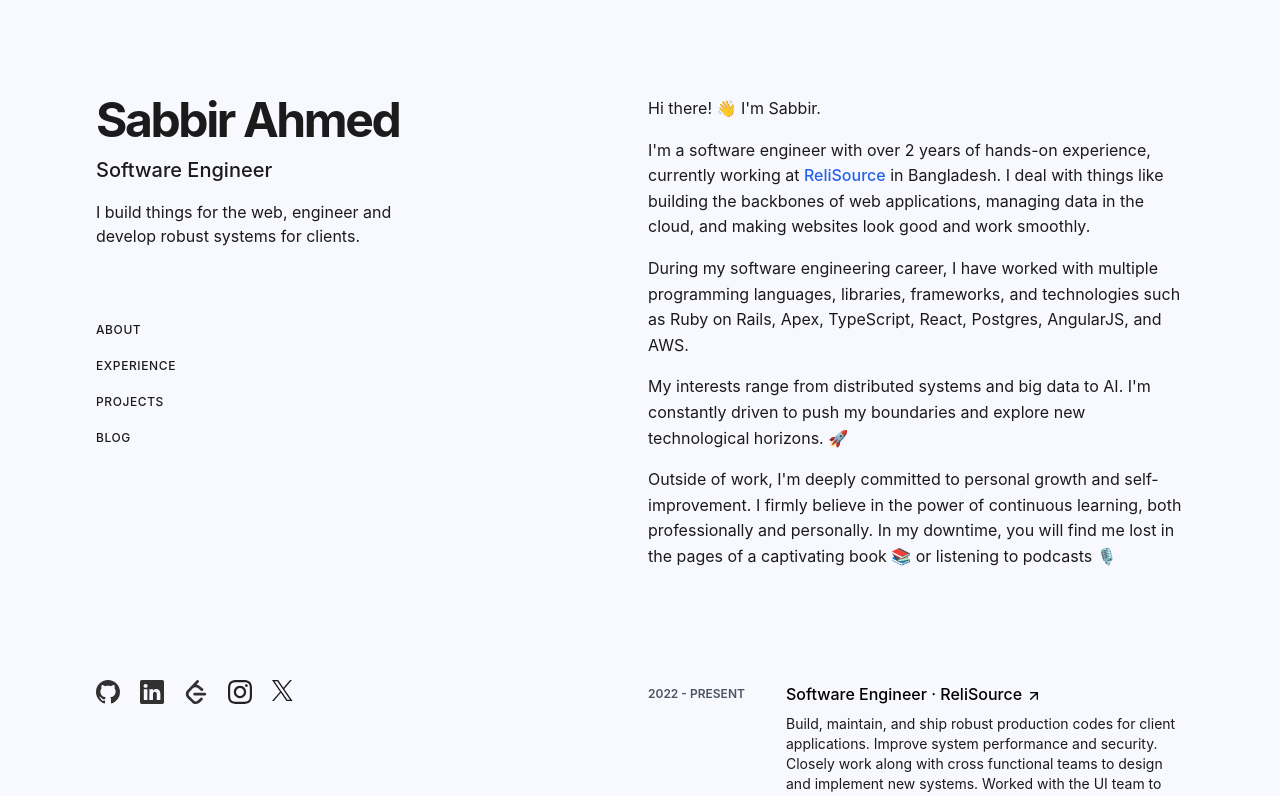
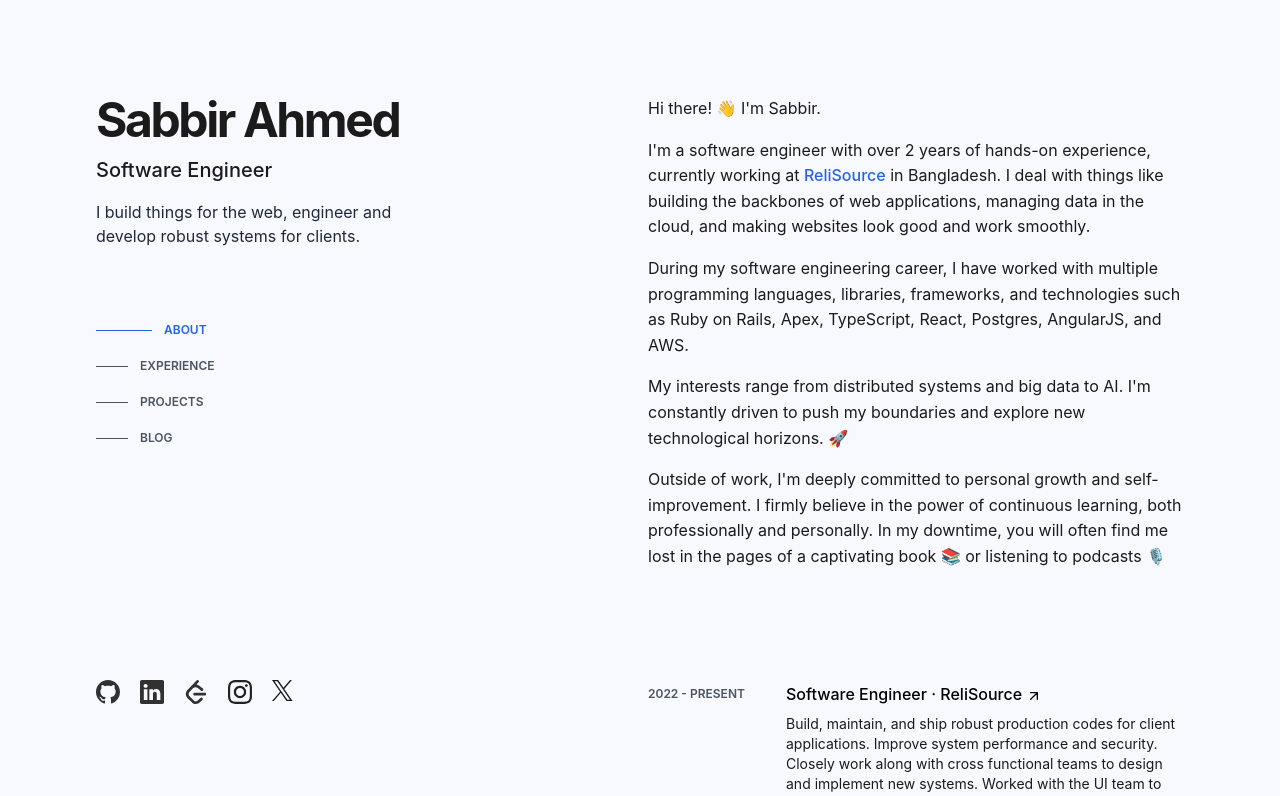
Before and after one commit to Sabbir256/sabbir256.github.io, a React (Vite) app: page / in a window 1280 px wide. Shown: the top 796 px of the page. Built offline with nearby package versions, Linux system fonts and the light colour scheme.

Commit message:
added smooth-scroll and nav styling

```diff
--- a/package.json
+++ b/package.json
@@ -14,11 +14,13 @@
   },
   "dependencies": {
     "react": "^18.2.0",
-    "react-dom": "^18.2.0"
+    "react-dom": "^18.2.0",
+    "react-scroll": "^1.9.0"
   },
   "devDependencies": {
     "@types/react": "^18.2.66",
     "@types/react-dom": "^18.2.22",
+    "@types/react-scroll": "^1.8.10",
     "@typescript-eslint/eslint-plugin": "^7.2.0",
     "@typescript-eslint/parser": "^7.2.0",
     "@vitejs/plugin-react": "^4.2.1",
--- a/src/components/About.tsx
+++ b/src/components/About.tsx
@@ -26,7 +26,7 @@ function About() {
           My interests range from distributed systems and big data to AI. I'm constantly driven to push my boundaries and explore new technological horizons. 🚀
         </p>
         <p>
-          Outside of work, I'm deeply committed to personal growth and self-improvement. I firmly believe in the power of continuous learning, both professionally and personally. In my downtime, you will find me lost in the pages of a captivating book 📚 or listening to podcasts 🎙️
+          Outside of work, I'm deeply committed to personal growth and self-improvement. I firmly believe in the power of continuous learning, both professionally and personally. In my downtime, you will often find me lost in the pages of a captivating book 📚 or listening to podcasts 🎙️
         </p>
       </div>
     </section>
--- a/src/components/Header.tsx
+++ b/src/components/Header.tsx
@@ -5,6 +5,7 @@ import {
   IconLinkedin,
   IconX,
 } from "@/icons";
+import Navbar from "./Navbar";
 
 function Header() {
   return (
@@ -16,25 +17,12 @@ function Header() {
         <h2 className="mt-3 text-xl font-medium sm:text-xl">
           Software Engineer
         </h2>
-        <p className="mt-4 leading-normal max-w-xs">
+        <p className="mt-4 leading-normal max-w-xs text-gray-800">
           I build things for the web, engineer and develop robust systems for
           clients.
         </p>
 
-        <nav className="hidden mt-16 lg:flex lg:flex-col [&>*]:tracking-wider text-xs font-medium">
-          <a href="#about" className="py-2.5 hover:text-blue-600">
-            ABOUT
-          </a>
-          <a href="#experience" className="py-2.5 hover:text-blue-600">
-            EXPERIENCE
-          </a>
-          <a href="#projects" className="py-2.5 hover:text-blue-600">
-            PROJECTS
-          </a>
-          <a href="#blog" className="py-2.5 hover:text-blue-600">
-            BLOG
-          </a>
-        </nav>
+        <Navbar />
       </div>
 
       <footer className="mt-8 flex gap-5 items-center">
--- /dev/null
+++ b/src/components/Navbar.tsx
@@ -0,0 +1,79 @@
+import { Link } from "react-scroll";
+
+function Navbar() {
+  return (
+    <nav className="hidden mt-16 lg:block">
+      <ul className="lg:flex lg:flex-col text-xs font-semibold [&>*]:hover:cursor-pointer text-gray-600 max-w-fit">
+        <li>
+          <Link
+            className={getLinkClass()}
+            activeClass="active"
+            to="about"
+            spy={true}
+            smooth={true}
+            offset={-100}
+            duration={750}
+          >
+            <NavLink title="ABOUT" />
+          </Link>
+        </li>
+        <li>
+          <Link
+            className={getLinkClass()}
+            activeClass="active"
+            to="experience"
+            spy={true}
+            smooth={true}
+            offset={-200}
+            duration={750}
+          >
+            <NavLink title="EXPERIENCE" />
+          </Link>
+        </li>
+        <li>
+          <Link
+            className={getLinkClass()}
+            activeClass="active"
+            to="projects"
+            spy={true}
+            smooth={true}
+            offset={-100}
+            duration={750}
+          >
+            <NavLink title="PROJECTS" />
+          </Link>
+        </li>
+        <li>
+          <Link
+            className={getLinkClass()}
+            activeClass="active"
+            to="blog"
+            spy={true}
+            smooth={true}
+            offset={-100}
+            duration={750}
+          >
+            <NavLink title="BLOG" />
+          </Link>
+        </li>
+      </ul>
+    </nav>
+  );
+}
+
+function getLinkClass() {
+  return "group py-2.5 flex items-center gap-3";
+}
+
+function NavLink({ title }: { title: string }) {
+  return (
+    <>
+      <span className="w-8 h-[1px] bg-gray-600 block group-hover:w-14 transition-[width] group-hover:bg-blue-600 group-[.active]:bg-blue-600 group-[.active]:w-14"></span>
+      <span className="group-hover:text-blue-600 group-[.active]:text-blue-600">
+        {title}
+      </span>
+    </>
+  );
+}
+
+export default Navbar;
--- a/src/components/ui/Card.tsx
+++ b/src/components/ui/Card.tsx
@@ -16,7 +16,7 @@ function Card({ title, org, body, skills, duration, promotions, url }: Props) {
       className="grid sm:grid-cols-8 sm:gap-8 md:gap-4 mb-12 lg:mb-6 group hover:cursor-pointer relative z-10 pb-1"
       onClick={() => window.open(url, "_blank")}
     >
-      <span className="hidden lg:block absolute group-hover:bg-blue-400/10 -inset-y-4 -inset-x-6 rounded"></span>
+      <span className="hidden lg:block absolute group-hover:bg-blue-300/10 -inset-y-4 -inset-x-6 rounded"></span>
       <div className="sm:col-span-2 mb-2 md:mb-0 leading-wider text-xs font-semibold lg:whitespace-nowrap lg:mt-1 text-gray-600">
         {duration ?? ""}
       </div>
--- a/src/index.css
+++ b/src/index.css
@@ -4,9 +4,9 @@
 @tailwind components;
 @tailwind utilities;
 
-html {
+/* html {
   scroll-behavior: smooth;
-}
+} */
 
 :root {
   font-family: Inter, system-ui, Avenir, Helvetica, Arial, sans-serif;
```
Also changed, not shown: 1 other file (tests, documents, lock files or other folders).
